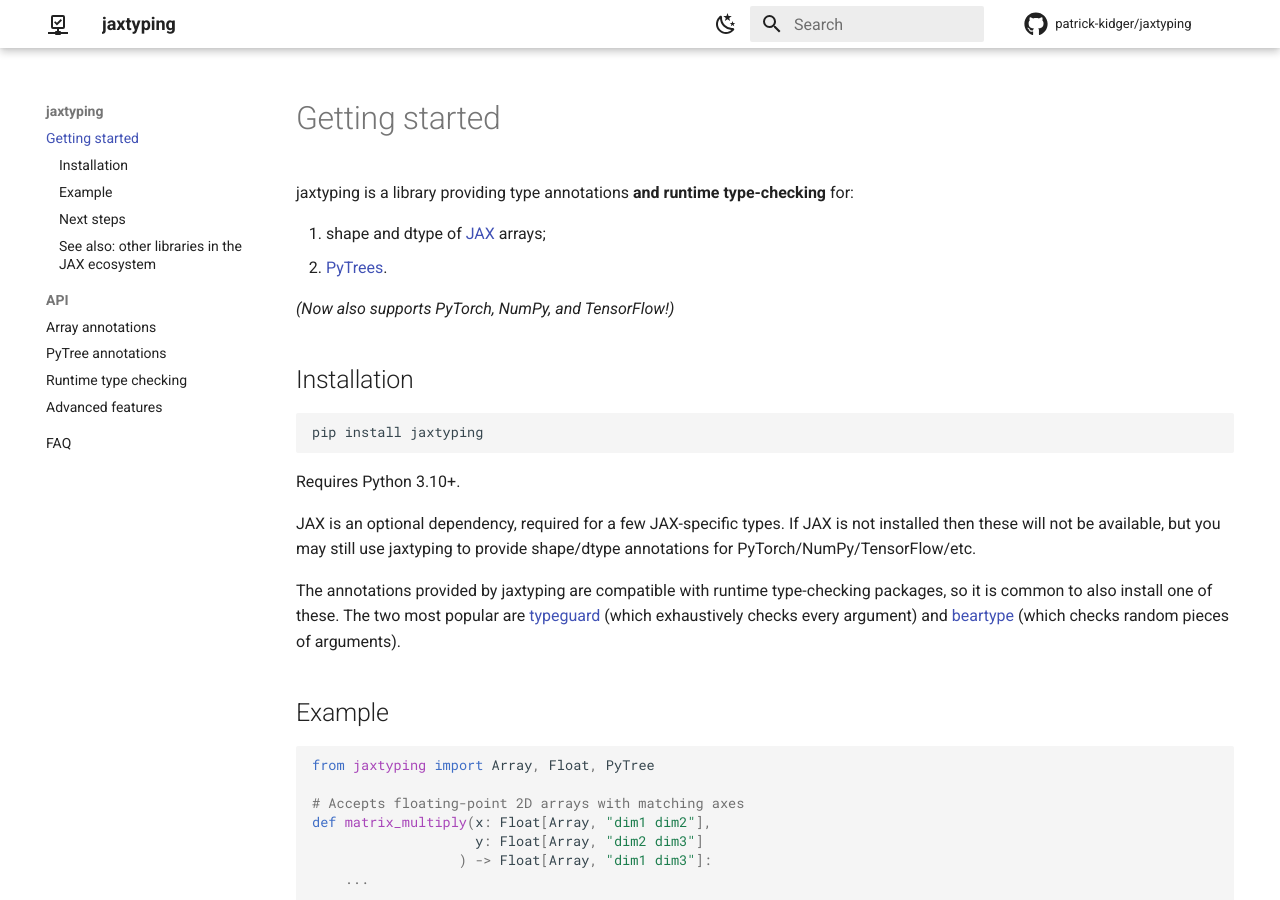
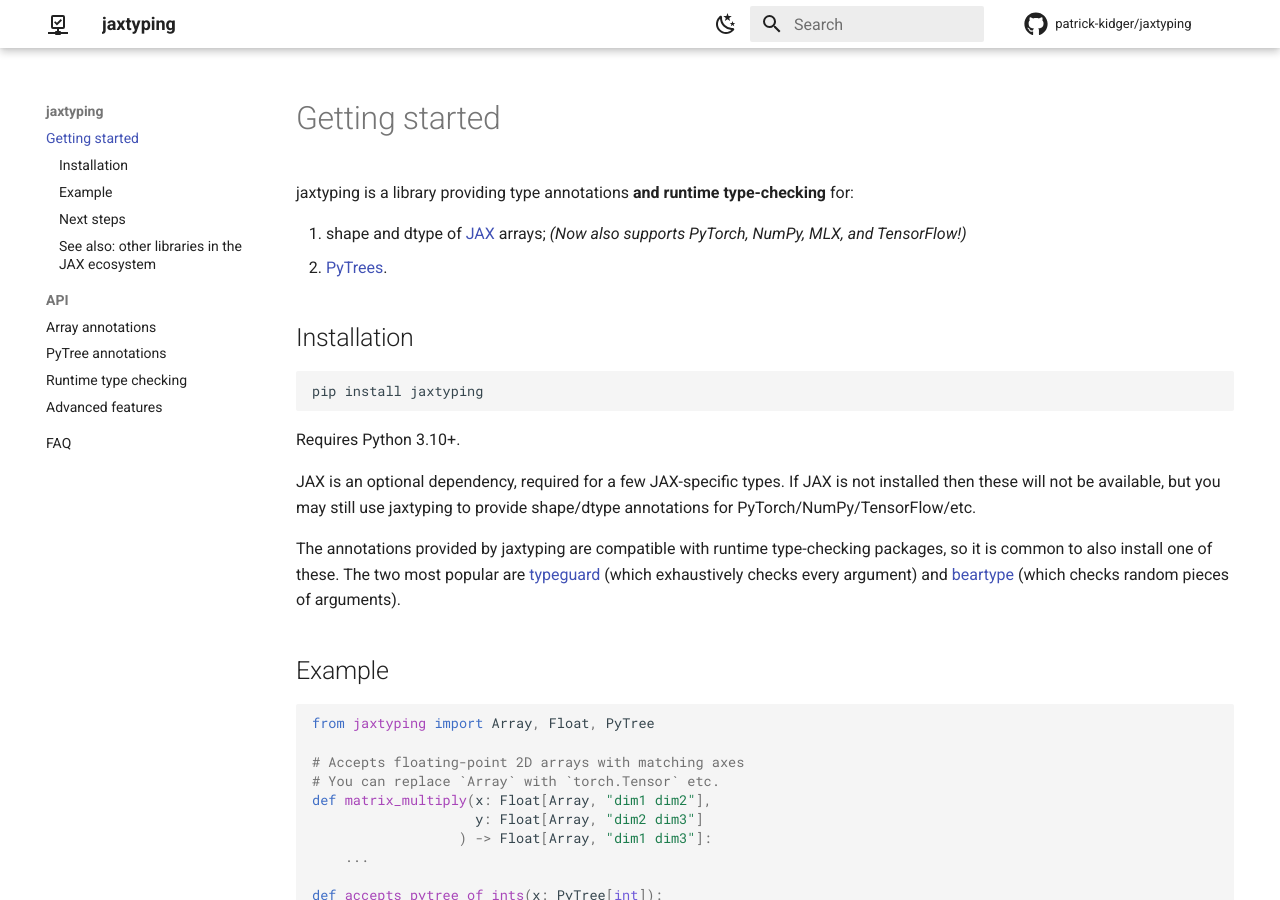
Before and after one commit to patrick-kidger/jaxtyping, an MkDocs documentation site: the page built from docs/index.md, in a window 1280 px wide and 900 px high. Built offline with MkDocs 1.6.1 and Material for MkDocs 9.7.7, drawn with Linux system fonts in a browser that asks for light colours; comment, search, counter and statistics services are not loaded.

Commit message:
Added docs and tests for MLX support

```diff
--- a/docs/index.md
+++ b/docs/index.md
@@ -2,10 +2,8 @@
 
 jaxtyping is a library providing type annotations **and runtime type-checking** for:
 
-1. shape and dtype of [JAX](https://github.com/google/jax) arrays;
+1. shape and dtype of [JAX](https://github.com/google/jax) arrays; *(Now also supports PyTorch, NumPy, MLX, and TensorFlow!)*
 2. [PyTrees](https://jax.readthedocs.io/en/latest/pytrees.html).
-
- *(Now also supports PyTorch, NumPy, and TensorFlow!)*
 
 ## Installation
 
@@ -25,6 +23,7 @@
 from jaxtyping import Array, Float, PyTree
 
 # Accepts floating-point 2D arrays with matching axes
+# You can replace `Array` with `torch.Tensor` etc.
 def matrix_multiply(x: Float[Array, "dim1 dim2"],
                     y: Float[Array, "dim2 dim3"]
                   ) -> Float[Array, "dim1 dim3"]:
```
Also changed, not shown: README.md (+2 -2 lines), docs/api/array.md (+2 -1 lines), 2 other files.
